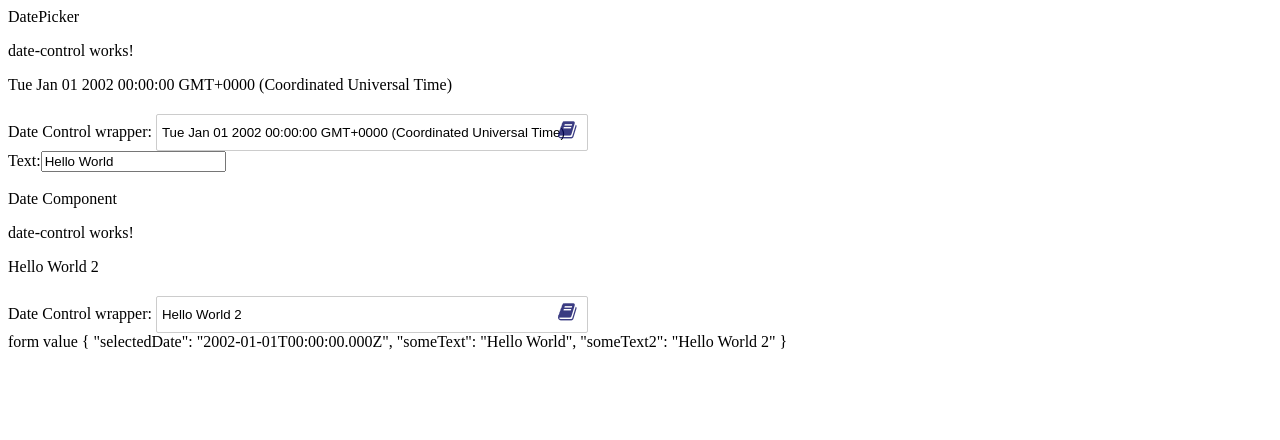
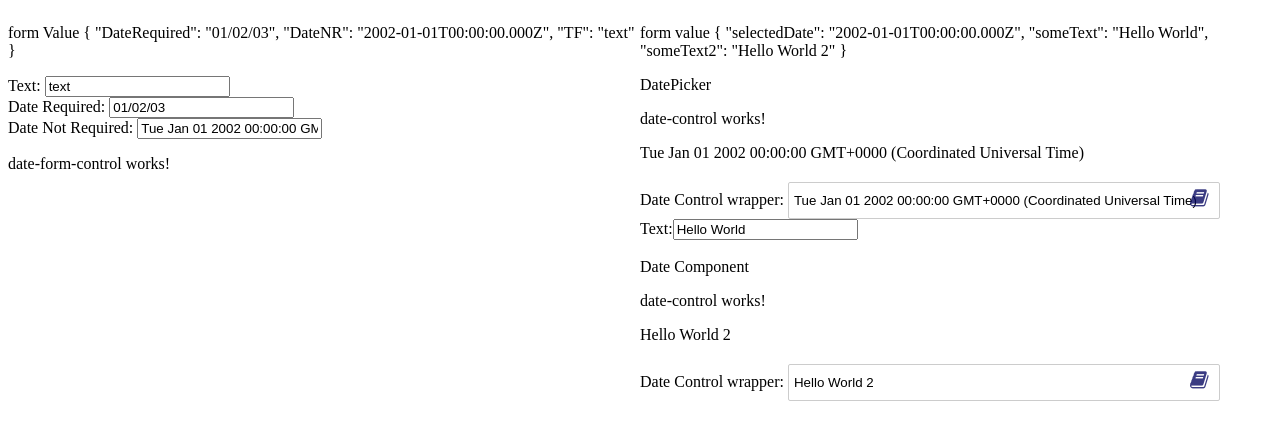
Before and after one commit to arch2/ngDateControl, an Angular app: page / in a window 1280 px wide. Shown: the top 440 px of the page. Built offline with nearby package versions, Linux system fonts and the light colour scheme; what angularx-flatpickr would draw is missing.

Commit message:
both forms side by side

```diff
--- a/src/app/app.component.html
+++ b/src/app/app.component.html
@@ -1,36 +1,28 @@
-<!-- form-->
-<!-- <form [formGroup]="form">
+<div class="split-screen">
+  <p>form Value {{form.getRawValue() | json}}</p>
+  <p> form value {{demo.value | json}} </p>
+</div>
+<div class="split-screen">
+  <form [formGroup]="form">
     <label>
       Text:
-    <input type="text" formControlName="textInput">
+      <input type="text" formControlName="TF">
     </label>
     <label>
-    Date Input One:
-    <input type="datetime-local" formControlName="dateInputOne">
+      Date Required:
+      <input type="text" formControlName="DateRequired">
     </label>
     <label>
-    Date Input Two:
-    <input type="datetime-local" formControlName="dateInputTwo">
+      Date Not Required:
+      <input type="text" formControlName="DateNR">
     </label>
-  <label>
-    Date Input Three:
-    <input type="datetime-local" formControlName="dateInputThree">
-  </label>
-  <input
-        type="text"
-        formControlName="dateInputThree"
-        mwlFlatpickr
-        [altFormat]="altFormat"
-        [altInput]="altInput"
-        [mode]="mode"
-        [locale]="'en'"
-        [convertModelValue]="convertModelValue">
-</form> -->
+    <app-date-form-control></app-date-form-control>
+  </form>
   <form #demo="ngForm">
     <div>
       <label>DatePicker</label>
       <!-- <input type="text" mwlFlatpickr name="selectedDate" [(ngModel)]="selectedDate" [altInput]="true" [convertModelValue]="true"> -->
-    <app-date-control name="selectedDate" [(ngModel)]="selectedDate" ></app-date-control>
+      <app-date-control name="selectedDate" [(ngModel)]="selectedDate"></app-date-control>
     </div>
     <div>
       <label>Text:</label>
@@ -39,14 +31,7 @@
     <br />
     <div>
       <label>Date Component</label>
-    <app-date-control name="someText2" [(ngModel)]="someText2" ></app-date-control>
+      <app-date-control name="someText2" [(ngModel)]="someText2"></app-date-control>
     </div>
   </form>
-<div>
-  form value {{demo.value | json}}
 </div>
-<!-- <div>
-  values:
-  {{selectedDate}}
-  --- {{someText}}
-</div> -->
--- a/src/app/app.component.scss
+++ b/src/app/app.component.scss
@@ -0,0 +1,12 @@
+.split-screen {
+    display: flex;
+    flex-direction: row;
+    justify-content: start;
+    align-items: stretch;
+    align-content: stretch;
+    > * {
+        flex: 1 1 0;
+        display:flex;
+        flex-direction: column;
+    }
+}
--- a/src/app/app.component.ts
+++ b/src/app/app.component.ts
@@ -1,4 +1,5 @@
 import { Component } from '@angular/core';
+import { FormBuilder, FormGroup, Validators } from '@angular/forms';
 
 @Component({
   selector: 'app-root',
@@ -10,4 +11,12 @@ export class AppComponent {
   someText: string = "Hello World";
   someText2: string = "Hello World 2";
   selectedDate: Date = new Date("01/01/02");
+  form: FormGroup;
+  constructor(private fb: FormBuilder) {
+    this.form = fb.group({
+      DateRequired: fb.control('01/02/03', Validators.required),
+      DateNR: fb.control(this.selectedDate),
+      TF: fb.control('text', Validators.required)
+    })
+  }
 }
--- a/src/app/app.module.ts
+++ b/src/app/app.module.ts
@@ -1,7 +1,7 @@
 import { BrowserModule } from '@angular/platform-browser';
 import { NgModule } from '@angular/core';
 import { AppComponent } from './app.component';
-import { FormsModule } from '@angular/forms';
+import { FormsModule, ReactiveFormsModule } from '@angular/forms';
 import { FlatpickrModule } from 'angularx-flatpickr';
 import { DateControlComponent } from './date-control/date-control.component';
 import { DateFormControlComponent } from './date-form-control/date-form-control.component';
@@ -15,6 +15,7 @@ import { DateFormControlComponent } from './date-form-control/date-form-control.
   imports: [
     BrowserModule,
     FormsModule,
+    ReactiveFormsModule,
     FlatpickrModule.forRoot()
   ],
   providers: [],
```
Lines whose indentation alone changed are shown as unchanged.
